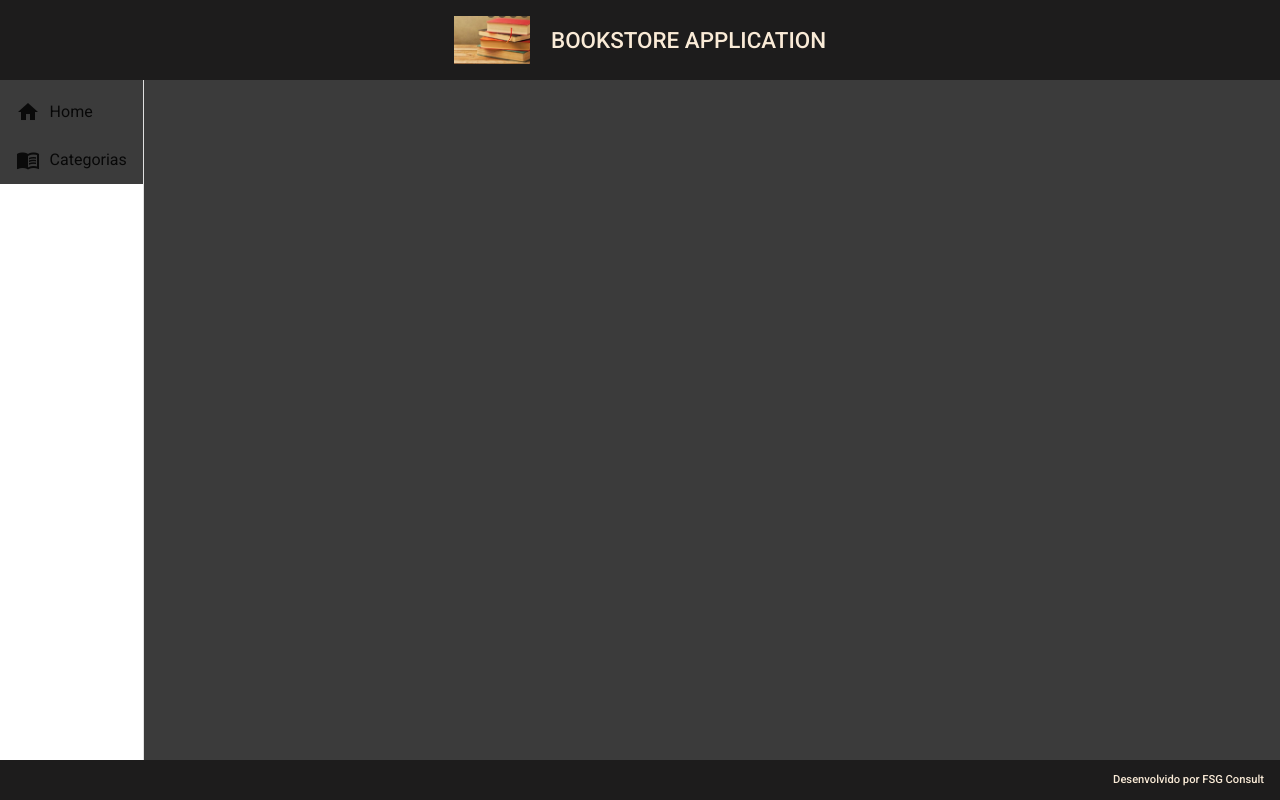
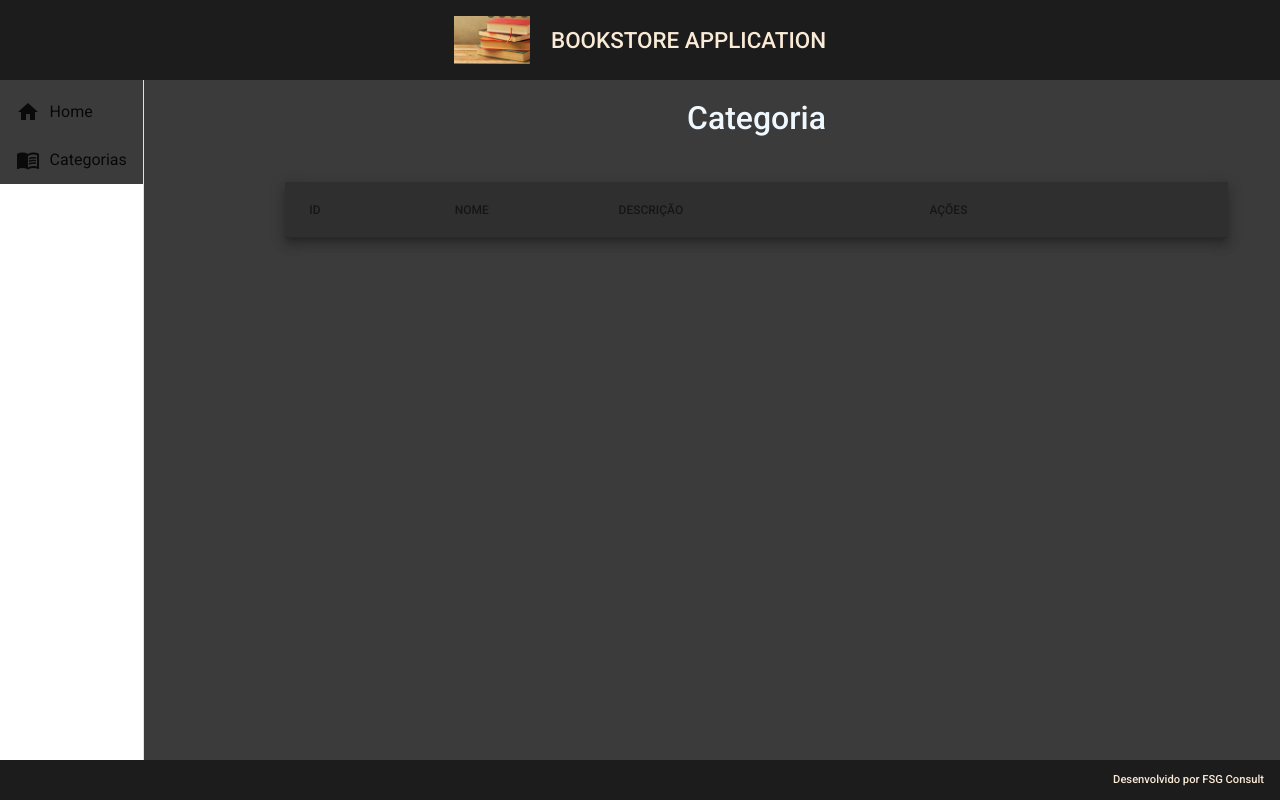
Before and after one commit to fabianojp06/bookstore-front, an Angular app: page /categorias in a window 1280 px wide. Before the commit this address led to /. Built offline with nearby package versions, Linux system fonts and the light colour scheme.

Commit message:
Componente CATEGIRA-READ part.1

```diff
--- a/src/app/app-routing.module.ts
+++ b/src/app/app-routing.module.ts
@@ -1,11 +1,16 @@
 import { NgModule } from '@angular/core';
 import { RouterModule, Routes } from '@angular/router';
+import { CategoriaReadComponent } from './components/views/categoria/categoria-read/categoria-read.component';
 import { HomeComponent } from './components/views/home/home.component';
 
 const routes: Routes = [
   {
     path: '',
     component: HomeComponent
+  },
+  {
+    path: 'categorias',
+    component: CategoriaReadComponent
   }
 ];
 
--- a/src/app/components/template/nav/nav.component.html
+++ b/src/app/components/template/nav/nav.component.html
@@ -5,7 +5,7 @@
                 <i class="material-icons">home</i>
                 Home
             </a>
-            <a mat-list-item>
+            <a routerLink="/categorias" mat-list-item>
                 <i class="material-icons">menu_book</i>
                 Categorias
             </a>
--- /dev/null
+++ b/src/app/components/views/categoria/categoria-read/categoria-read.component.css
@@ -0,0 +1,20 @@
+.content {
+    width: 90%;
+    margin: 1.4rem auto auto auto;
+}
+
+.title {
+    text-align: center;
+    margin-bottom: 3rem;
+}
+
+.title h1 {
+    font-size: 2rem;
+    color: aliceblue;
+    font-weight: 500;
+}
+
+.table {
+    background-color: rgb(48, 47, 47);
+    width: 100%;
+  }
--- /dev/null
+++ b/src/app/components/views/categoria/categoria-read/categoria-read.component.html
@@ -0,0 +1,39 @@
+<div class="content">
+
+    <div class="title">
+        <h1>Categoria</h1>
+    </div>
+
+    <div class="mat-elevation-z8 content table">
+        <table class="table" mat-table>
+
+            <!-- Position Column -->
+            <ng-container matColumnDef="id">
+              <th mat-header-cell *matHeaderCellDef> ID </th>
+              <td mat-cell *matCellDef="let element"> {{element.id}} </td>
+            </ng-container>
+
+            <!-- Name Column -->
+            <ng-container matColumnDef="nome">
+              <th mat-header-cell *matHeaderCellDef> NOME </th>
+              <td mat-cell *matCellDef="let element"> {{element.nome}} </td>
+            </ng-container>
+
+            <!-- Weight Column -->
+            <ng-container matColumnDef="descricao">
+              <th mat-header-cell *matHeaderCellDef> DESCRIÇÃO </th>
+              <td mat-cell *matCellDef="let element"> {{element.descricao}} </td>
+            </ng-container>
+
+            <!-- Symbol Column -->
+            <ng-container matColumnDef="acoes">
+              <th mat-header-cell *matHeaderCellDef> AÇÕES </th>
+              <td mat-cell *matCellDef="let element"> {{element.acoes}} </td>
+            </ng-container>
+
+            <tr mat-header-row *matHeaderRowDef="displayedColumns"></tr>
+            <tr mat-row *matRowDef="let row; columns: displayedColumns;"></tr>
+        </table>
+    </div>
+
+</div>
--- /dev/null
+++ b/src/app/components/views/categoria/categoria-read/categoria-read.component.ts
@@ -0,0 +1,16 @@
+import { Component, OnInit } from '@angular/core';
+
+@Component({
+  selector: 'app-categoria-read',
+  templateUrl: './categoria-read.component.html',
+  styleUrls: ['./categoria-read.component.css']
+})
+export class CategoriaReadComponent implements OnInit {
+
+  constructor() { }
+
+  ngOnInit(): void {
+  }
+
+  displayedColumns: string[] = ['id', 'nome', 'descricao', 'acoes'];
+}
```
Also changed, not shown: src/app/app.module.ts (+6 -3 lines).
